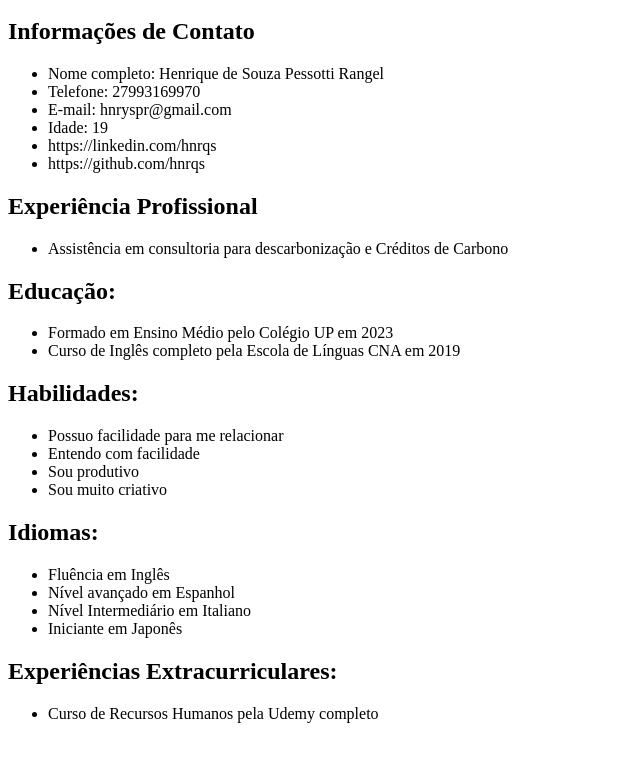
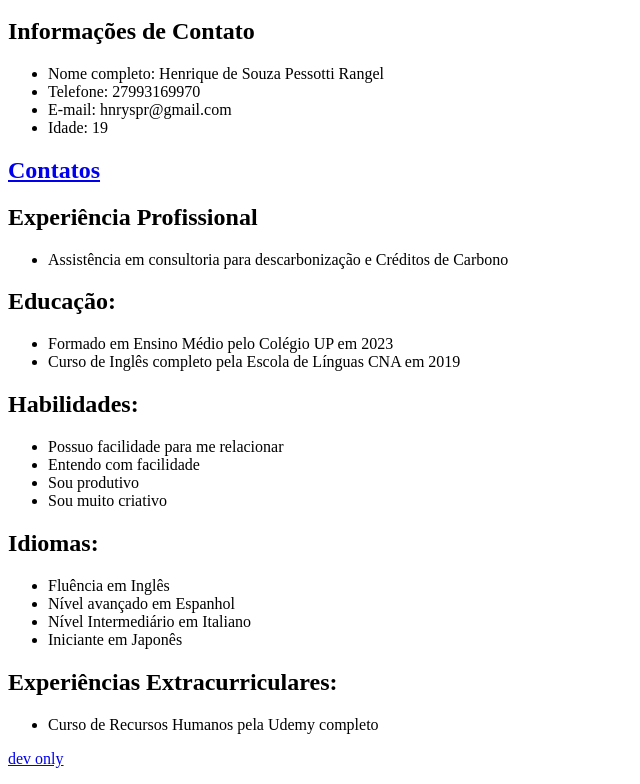
Before and after one commit to hnrqs/PrimeiroProjeto2, a plain HTML site: page index.html in a window 1280 px wide. Shown: the part 324-1108 px from the top of the page, without its empty margins (0-640 px from the left). Before the commit the page ends 1063 px from the top, so only its background shows below. Drawn offline with Linux system fonts and the light colour scheme.

Commit message:
Add files via upload

```diff
--- a/index.html
+++ b/index.html
@@ -15,9 +15,10 @@
                 <li>Telefone: 27993169970</li>
                 <li>E-mail: hnryspr@gmail.com</li>
                 <li>Idade: 19</li>
-                <li> https://linkedin.com/hnrqs</li>
-                <li> https://github.com/hnrqs </li>
+
             </ul>
+
+            <h2> <a href="Contatos.html">Contatos</a> </h2>
 <h2>Experiência Profissional</h2>
 <ul>
     <li>Assistência em consultoria para descarbonização e Créditos de Carbono </li>
@@ -47,7 +48,6 @@
  <ul>
     <li>Curso de Recursos Humanos pela Udemy completo</li>
  </ul>
-
-
+    <p><a href="test.html">dev only</a></p>
     </body>
     </html>
```
